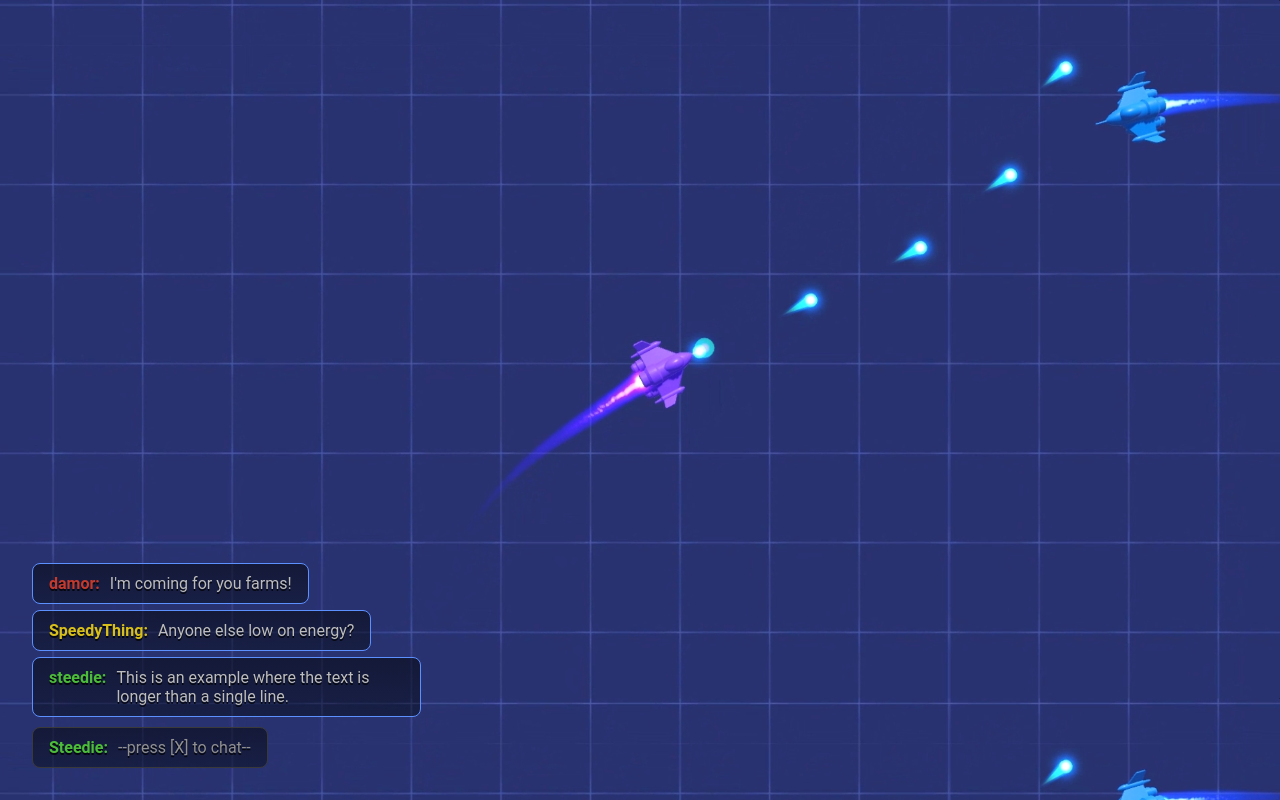
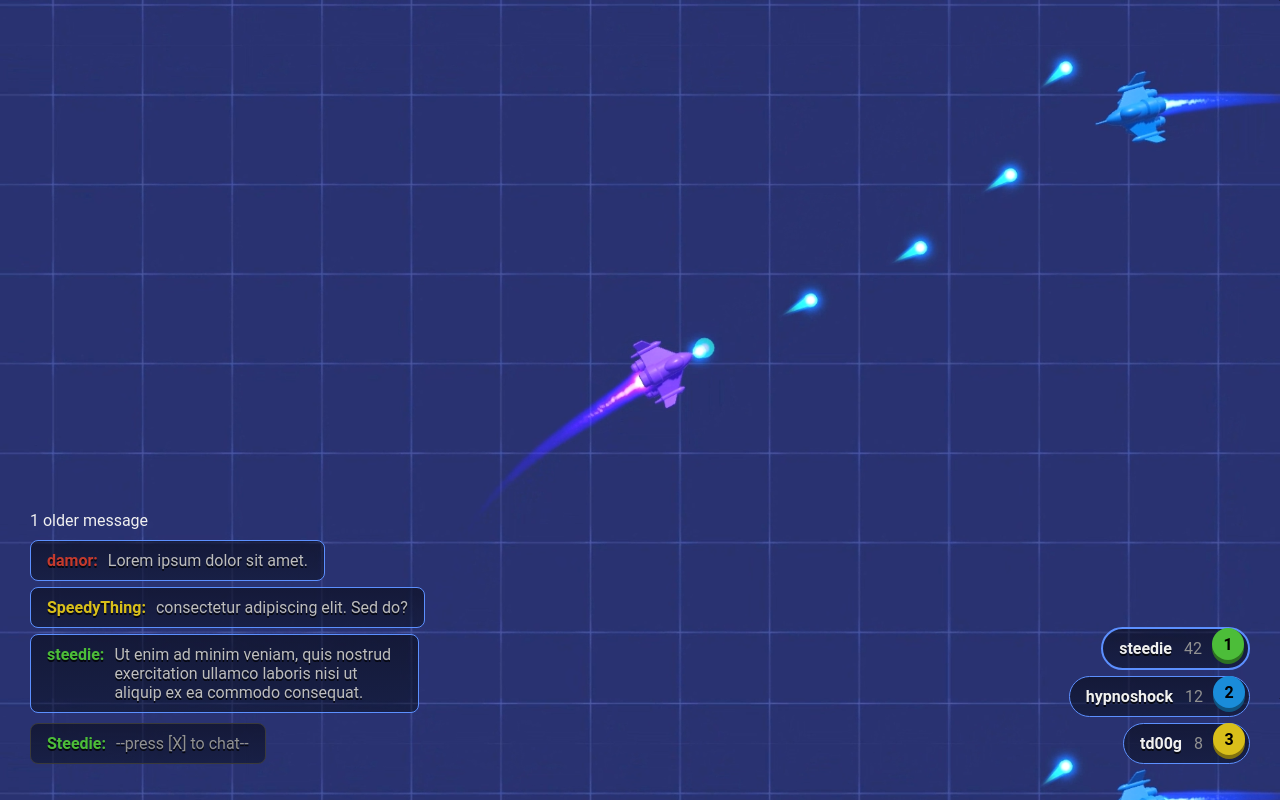
Before and after one commit to Steedie/substream-ui, a React (Vite) app: page / in a window 1280 px wide. Built offline with nearby package versions, Linux system fonts and the light colour scheme.

Commit message:
chat older message logic & leaderboard ui

```diff
--- a/src/App.css
+++ b/src/App.css
@@ -5,53 +5,3 @@ body {
   background-image: url("assets/game-screenshot1.png");
   background-size:100%;
 }
-
-.chat-box{
-  position: absolute;
-  bottom: 0;
-  left: 0;
-}
-
-.chat-message-container {
-  display: flex;
-  align-items: flex-start;
-  width: fit-content;
-  padding: 10px 16px;
-  background: linear-gradient(180deg, #00000080, rgba(7, 13, 27, 0.5));
-  border-radius: 8px;
-  border: 1px solid rgb(92, 144, 255);
-  margin-bottom: 6px;
-  margin-left: 32px;
-  max-width: 100%;
-}
-
-.chat-message-container-prompt{
-  margin-top: 10px;
-  margin-bottom: 32px;
-  border: 1px solid rgb(58, 58, 58);
-}
-
-.chat-user {
-  font-weight: bold;
-  margin-right: 10px;
-  white-space: nowrap;
-  text-shadow: 0px 2px 0px rgba(0, 0, 0, 0.75);
-}
-
-.chat-message {
-  color: rgb(189, 189, 189);
-  display: inline-block;
-  max-width: 32ch;
-  word-break: break-word;
-  white-space: pre-wrap;
-  text-shadow: 0px 2px 0px rgba(0, 0, 0, 0.75);
-}
-
-.chat-message-prompt {
-  color: rgb(145, 145, 145);
-  display: inline-block;
-  max-width: 32ch;
-  word-break: break-word;
-  white-space: pre-wrap;
-  text-shadow: 0px 2px 0px rgba(0, 0, 0, 0.75);
-}
--- a/src/App.tsx
+++ b/src/App.tsx
@@ -1,7 +1,11 @@
-import { chatTestData1 } from "./testData";
+import { chatTestData1, scoreTestData1 } from "./testData";
+import { ChatMessage, Score } from "./interfaces";
 import "./App.css";
+import "./Chat.css";
+import "./Leaderboard.css";
 
-function ChatMessage(props: { user: string; message: string; color: string }) {
+// #region [CHAT BOX]
+function Msg(props: { user: string; message: string; color: string }) {
   return (
     <div className="chat-message-container">
       <span className="chat-user" style={{ color: props.color }}>
@@ -12,7 +16,7 @@ function ChatMessage(props: { user: string; message: string; color: string }) {
   );
 }
 
-function ChatPrompt(props: { user: string; message: string; color: string }) {
+function MsgInput(props: { user: string; message: string; color: string }) {
   return (
     <div className="chat-message-container chat-message-container-prompt">
       <span className="chat-user" style={{ color: props.color }}>
@@ -23,18 +27,35 @@ function ChatPrompt(props: { user: string; message: string; color: string }) {
   );
 }
 
-function ChatBox() {
+function OlderMessages(props: { olderMessages: number }) {
+  return (
+    <div className="older-messages">
+      <span>
+        {props.olderMessages.toLocaleString()} older message
+        {props.olderMessages > 1 ? "s" : ""}
+      </span>
+    </div>
+  );
+}
+
+function MsgBox(props: { messages: ChatMessage[] }) {
+  const olderMessages = props.messages.length > 3;
+  const recentMessages = props.messages.slice(-3);
+
   return (
     <div className="chat-box">
-      {chatTestData1.map((message, index) => (
-        <ChatMessage
+      {olderMessages && (
+        <OlderMessages olderMessages={props.messages.length - 3} />
+      )}
+      {recentMessages.map((message, index) => (
+        <Msg
           key={index}
           user={message.user}
           message={message.message}
           color={message.color}
         />
       ))}
-      <ChatPrompt
+      <MsgInput
         key={"chat-prompt"}
         user={"Steedie"}
         message={"--press [X] to chat--"}
@@ -43,11 +64,82 @@ function ChatBox() {
     </div>
   );
 }
+// #endregion
+
+// #region [LEADERBOARD]
+function LdrBoard(props: { scores: Score[] }) {
+  const leaders = props.scores.sort((a, b) => b.score - a.score).slice(0, 3);
+  return (
+    <div className="leaderboard">
+      {leaders.map((leader, index) => (
+        <LdrEntry
+          key={index}
+          user={leader.user}
+          score={leader.score}
+          color={leader.color}
+          position={index + 1}
+        />
+      ))}
+    </div>
+  );
+}
+
+function LdrEntry(props: {
+  user: string;
+  score: number;
+  color: string;
+  position: number;
+}) {
+  const shadowColor = shadeColor(props.color, -40);
+  const entryClass =
+    props.position === 1
+      ? "leaderboard-entry leaderboard-entry-leader"
+      : "leaderboard-entry";
+
+  return (
+    <div className={entryClass}>
+      <span className="leaderboard-user">{props.user}</span>
+      <span className="leaderboard-score">{props.score}</span>
+      <span
+        className="score-circle shadow-circle"
+        style={{ backgroundColor: shadowColor }}
+      />
+      <span className="score-circle" style={{ backgroundColor: props.color }}>
+        {props.position}
+      </span>
+    </div>
+  );
+}
+
+function shadeColor(color: string, percent: number) {
+  let R = parseInt(color.substring(1, 3), 16);
+  let G = parseInt(color.substring(3, 5), 16);
+  let B = parseInt(color.substring(5, 7), 16);
+
+  R = Math.floor((R * (100 + percent)) / 100);
+  G = Math.floor((G * (100 + percent)) / 100);
+  B = Math.floor((B * (100 + percent)) / 100);
+
+  R = R < 255 ? R : 255;
+  G = G < 255 ? G : 255;
+  B = B < 255 ? B : 255;
+
+  const RR =
+    R.toString(16).length === 1 ? "0" + R.toString(16) : R.toString(16);
+  const GG =
+    G.toString(16).length === 1 ? "0" + G.toString(16) : G.toString(16);
+  const BB =
+    B.toString(16).length === 1 ? "0" + B.toString(16) : B.toString(16);
+
+  return "#" + RR + GG + BB;
+}
+// #endregion
 
 function App() {
   return (
     <>
-      <ChatBox />
+      <MsgBox messages={chatTestData1} />
+      <LdrBoard scores={scoreTestData1} />
     </>
   );
 }
--- /dev/null
+++ b/src/Chat.css
@@ -0,0 +1,55 @@
+.chat-box{
+    position: absolute;
+    bottom: 0;
+    left: 0;
+    margin-bottom: 30px;
+    margin-left: 30px;
+  }
+
+  .chat-message-container {
+    display: flex;
+    align-items: flex-start;
+    width: fit-content;
+    padding: 10px 16px;
+    background: linear-gradient(180deg, #00000080, rgba(7, 13, 27, 0.5));
+    border-radius: 8px;
+    border: 1px solid rgb(92, 144, 255);
+    margin-bottom: 6px;
+    max-width: 100%;
+  }
+
+  .chat-message-container-prompt{
+    margin-top: 10px;
+
+    border: 1px solid rgb(58, 58, 58);
+  }
+
+  .chat-user {
+    font-weight: bold;
+    margin-right: 10px;
+    white-space: nowrap;
+    text-shadow: 0px 2px 0px rgba(0, 0, 0, 0.75);
+  }
+
+  .chat-message {
+    color: rgb(189, 189, 189);
+    display: inline-block;
+    max-width: 32ch;
+    word-break: break-word;
+    white-space: pre-wrap;
+    text-shadow: 0px 2px 0px rgba(0, 0, 0, 0.75);
+  }
+
+  .chat-message-prompt {
+    color: rgb(145, 145, 145);
+    display: inline-block;
+    max-width: 32ch;
+    word-break: break-word;
+    white-space: pre-wrap;
+    text-shadow: 0px 2px 0px rgba(0, 0, 0, 0.75);
+  }
+
+  .older-messages{
+    color: rgb(240, 240, 240);
+    margin-bottom: 10px;
+  }
--- /dev/null
+++ b/src/Leaderboard.css
@@ -0,0 +1,59 @@
+.leaderboard {
+    position: absolute;
+    bottom: 0;
+    right: 0;
+    text-align: right;
+    margin-bottom: 30px;
+    margin-right: 30px;
+}
+
+.leaderboard-entry {
+    display: flex;
+    justify-content: flex-end;
+    width: fit-content;
+    align-items: center;
+    position: relative;
+    padding: 10px 16px;
+    background: linear-gradient(180deg, #00000080, rgba(7, 13, 27, 0.5));
+    border-radius: 42px;
+    border: 1px solid rgb(92, 144, 255);
+    margin-bottom: 6px;
+    margin-left: auto;
+    max-width: 100%;
+}
+
+.leaderboard-entry-leader {
+    border: 2px solid rgb(92, 144, 255);
+}
+
+.leaderboard-user {
+    margin-right: 12px;
+    color: rgb(240, 240, 240);
+    font-weight: bold;
+    text-shadow: 0px 2px 0px rgba(0, 0, 0, 0.75);
+}
+
+.leaderboard-score {
+    margin-right: 30px;
+    color: rgb(145, 145, 145);
+}
+
+.shadow-circle {
+    right: 2px;
+    top: 3px !important;
+}
+
+.score-circle {
+    position: absolute;
+    right: 4px;
+    top: -1px;
+    display: flex;
+    align-items: center;
+    justify-content: center;
+    width: 32px;
+    height: 32px;
+    border-radius: 50%;
+    color: black;
+    font-weight: bold;
+    text-align: center;
+}
--- a/src/testData.ts
+++ b/src/testData.ts
@@ -1,19 +1,54 @@
-import { ChatMessage } from "./interfaces";
+import { ChatMessage, Score } from "./interfaces";
 
 export const chatTestData1: ChatMessage[] = [
 {
     user: "damor",
-    message: "I'm coming for you farms!",
+    message: "this is an older message and can't be seen here",
+    color: "#c43a2d"
+},
+{
+    user: "damor",
+    message: "Lorem ipsum dolor sit amet.",
     color: "#c43a2d"
 },
 {
     user: "SpeedyThing",
-    message: "Anyone else low on energy?",
+    message: "consectetur adipiscing elit. Sed do?",
     color: "#d9bf1a"
 },
 {
     user: "steedie",
-    message: "This is an example where the text is longer than a single line.",
+    message: "Ut enim ad minim veniam, quis nostrud exercitation ullamco laboris nisi ut aliquip ex ea commodo consequat.",
     color: "#4cbd39"
+},
+]
+
+export const scoreTestData1: Score[] = [
+{
+    user: "steedie",
+    score: 42,
+    color: "#4cbd39",
+    isMe: true
+},
+{
+    user: "damor",
+    score: 1,
+    color: "#c43a2d"
+},
+{
+    user: "td00g",
+    score: 8,
+    color: "#d9bf1a"
+},
+{
+    user: "hypnoshock",
+    score: 12,
+    color: "#1a8cd9"
+},
+{
+    user: "farms",
+    score: 4,
+    color: "#d91a8c"
 }
+
 ]
```
Also changed, not shown: src/interfaces.ts (+7 -0 lines).
